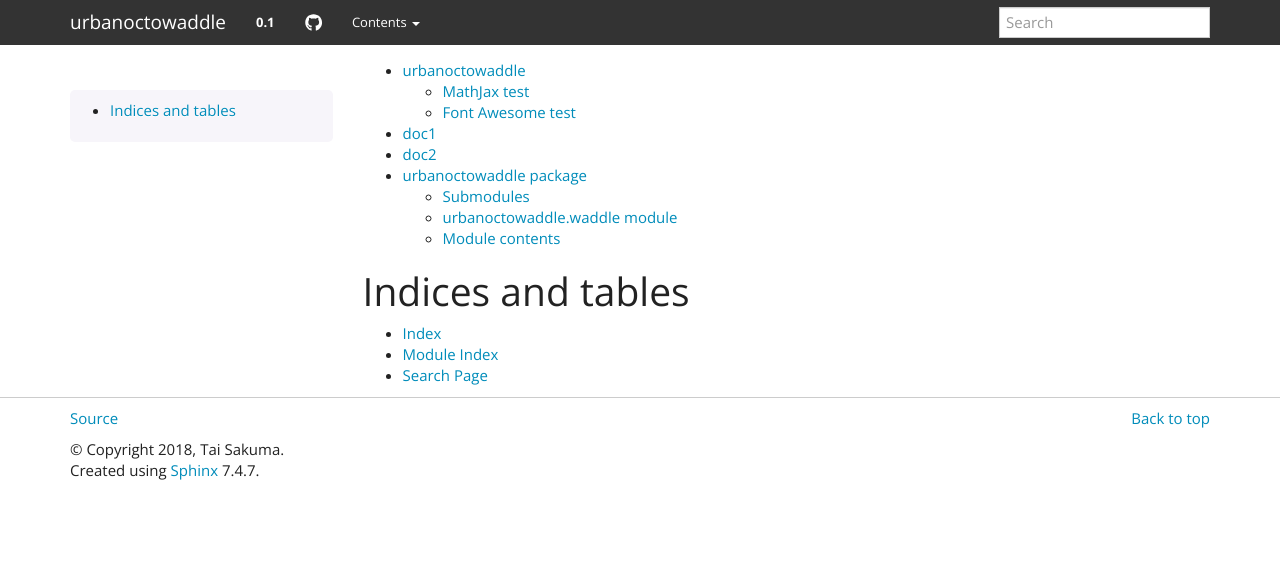
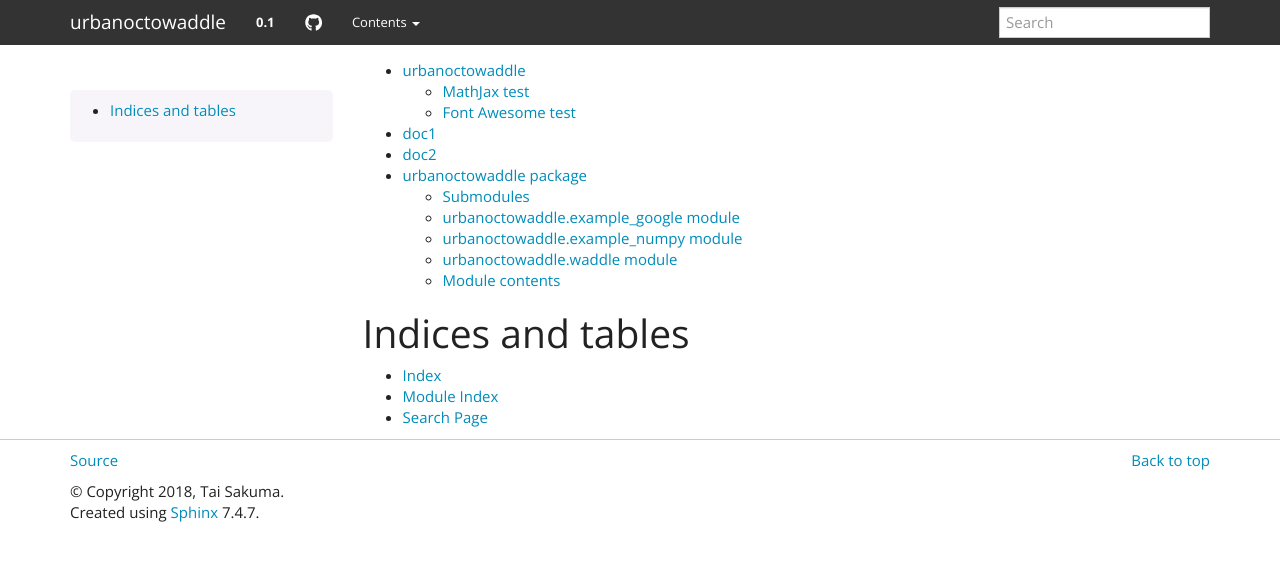
Before and after one commit to TaiSakuma/urbanoctowaddle, a Sphinx documentation site: the page built from docs/contents.rst, in a window 1280 px wide. Shown: the top 561 px of the page. Built offline with Sphinx 7.4.7, drawn with Linux system fonts in a browser that asks for light colours; nearby versions of some CDN libraries.

Commit message:
rerun sphinx-apidoc

```diff
--- /dev/null
+++ b/docs/modules.rst
@@ -0,0 +1,7 @@
+urbanoctowaddle
+===============
+
+.. toctree::
+   :maxdepth: 4
+
+   urbanoctowaddle
--- a/docs/urbanoctowaddle.rst
+++ b/docs/urbanoctowaddle.rst
@@ -3,6 +3,22 @@ urbanoctowaddle package
 
 Submodules
 ----------
+
+urbanoctowaddle\.example\_google module
+---------------------------------------
+
+.. automodule:: urbanoctowaddle.example_google
+    :members:
+    :undoc-members:
+    :show-inheritance:
+
+urbanoctowaddle\.example\_numpy module
+--------------------------------------
+
+.. automodule:: urbanoctowaddle.example_numpy
+    :members:
+    :undoc-members:
+    :show-inheritance:
 
 urbanoctowaddle\.waddle module
 ------------------------------
```
